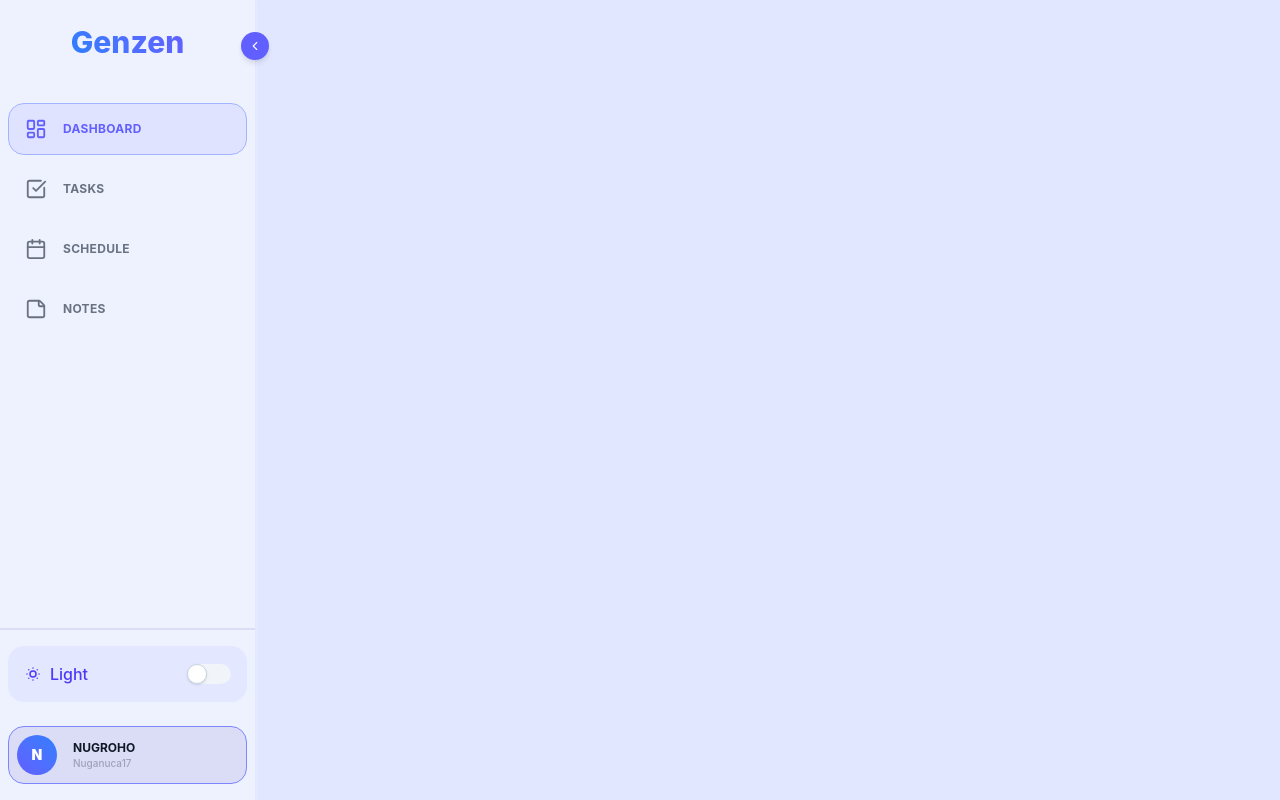
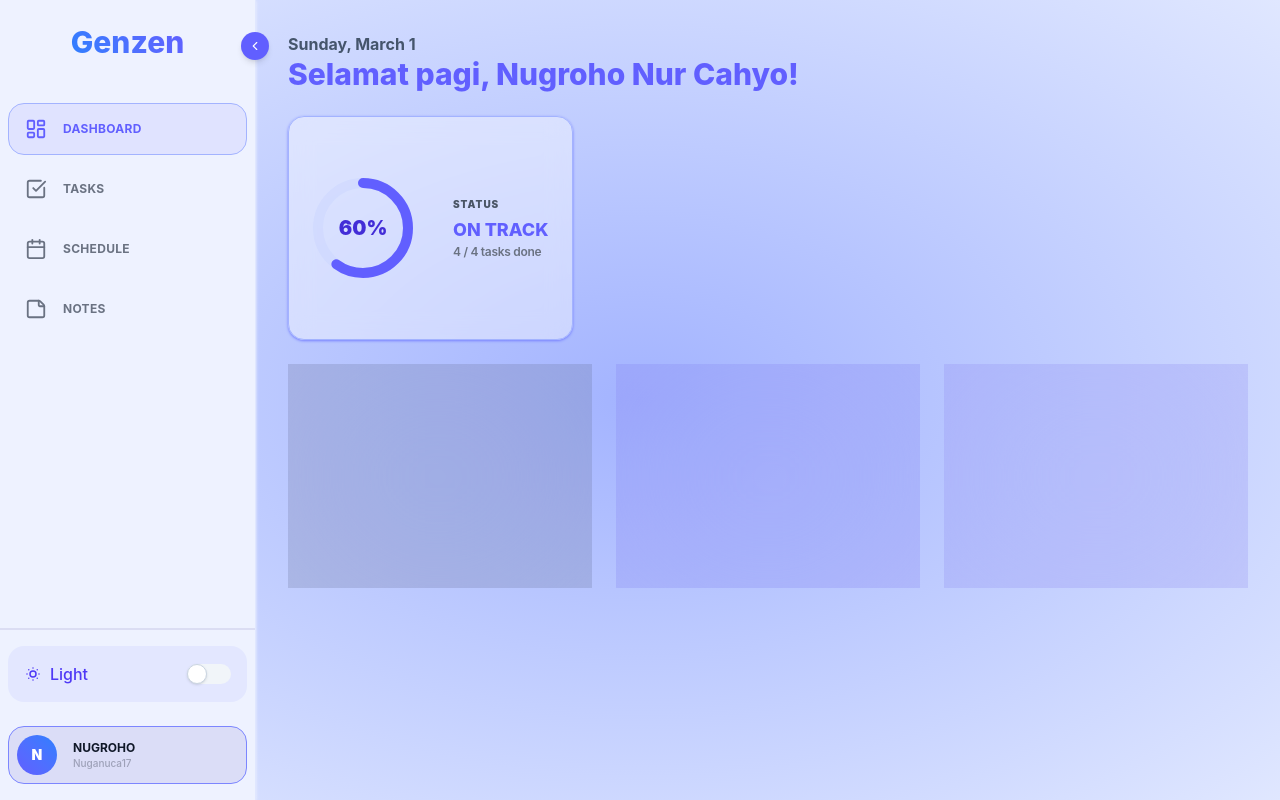
Before and after one commit to Daorza/Zen, a React (Vite) app: page /dashboard in a window 1280 px wide. Built offline with nearby package versions, Linux system fonts and the light colour scheme.

Commit message:
gambaran dashboard

```diff
--- a/src/components/background/AuroraBackground.jsx
+++ b/src/components/background/AuroraBackground.jsx
@@ -1,4 +1,4 @@
-import { useSpring, useTransform } from "motion/react";
+import { useSpring, useTransform, motion } from "motion/react";
 
 function  AuroraBackground({mouseX, mouseY}){
     const y1 = useSpring(useTransform(mouseX, [0, 1], ["-15%", "15%"]), {stiffness: 40, damping: 20})
@@ -11,7 +11,7 @@ function  AuroraBackground({mouseX, mouseY}){
     const x3 = useSpring(useTransform(mouseY, [0, 1], ["-8%", "8%"]), {stiffness: 40, damping: 20})
 
     return (
-        <div className="fixed inset-0 -z-10 overflow-hidden pointer-events-none bg-gray-900">
+        <div className="fixed inset-0 -z-10 overflow-hidden pointer-events-none bg-indigo-100 dark:bg-slate-900">
              {/* Layer 1 - Indigo, follows cursor most */}
             <motion.div
                 className="absolute top-[-20%] left-[-10%] w-[80vw] h-[80vw] rounded-full opacity-30"
@@ -64,3 +64,4 @@ function  AuroraBackground({mouseX, mouseY}){
         </div>
     )
 }
+export default AuroraBackground;
--- a/src/components/layouts/AppLayout.jsx
+++ b/src/components/layouts/AppLayout.jsx
@@ -3,7 +3,7 @@ import SideBar from "./Sidebar"
 import BottomBar from "./BottomBar"
 export default function AppLayout() {
     return (
-        <div className="w-full h-screen flex gap-4 bg-indigo-100 dark:bg-slate-900">
+        <div className="w-full h-screen flex bg-linear-to-tr to-indigo-100 from-indigo-300 bg-radial mask-circle  dark:from-indigo-950 dark:to-slate-900 transition-all duration-300 ease-in-out">
             <div className="hidden md:block">
                 <SideBar/>
             </div>
--- a/src/components/layouts/Sidebar.jsx
+++ b/src/components/layouts/Sidebar.jsx
@@ -31,7 +31,7 @@ const SideBar = () => {
       {/* Collapse Toggle Button */}
       <button
         onClick={() => setCollapsed(!collapsed)}
-        className="absolute -right-3.5 top-8 z-10 w-7 h-7 rounded-full bg-indigo-500 text-white flex items-center justify-center shadow-md hover:bg-indigo-600 transition-colors duration-200"
+        className="absolute -right-3.5 top-8 z-10 w-7 h-7 rounded-full bg-indigo-500 text-white flex items-center justify-center shadow-md hover:bg-indigo-600 transition-colors duration-200  cursor-pointer"
       >
         {collapsed ? <ChevronRight size={14} /> : <ChevronLeft size={14} />}
       </button>
--- /dev/null
+++ b/src/components/ui/CircularProgress.jsx
@@ -0,0 +1,62 @@
+import { motion } from "motion/react";
+
+/**
+ * Reusable Circular Progress component
+ * @param {number} percentage - 0 to 100
+ * @param {number} size - Width/Height in pixels
+ * @param {number} strokeWidth - Thickness of the progress stroke
+ * @param {string} color - CSS color value
+ */
+const CircularProgress = ({
+  percentage = 0,
+  size = 120,
+  strokeWidth = 10,
+  color = "var(--color-indigo-500)",
+}) => {
+  const radius = (size - strokeWidth) / 2;
+  const circumference = radius * 2 * Math.PI;
+  const offset = circumference - (percentage / 100) * circumference;
+
+  return (
+    <div
+      className="relative inline-flex items-center justify-center overflow-visible shrink-0"
+      style={{ width: size, height: size }}
+    >
+      <svg width={size} height={size} className="-rotate-90 overflow-visible">
+        {/* Background Track */}
+        <circle
+          cx={size / 2}
+          cy={size / 2}
+          r={radius}
+          stroke="currentColor"
+          strokeWidth={strokeWidth}
+          fill="transparent"
+          className="text-indigo-200/40 dark:text-white/5"
+        />
+        {/* Progress Arc */}
+        <motion.circle
+          cx={size / 2}
+          cy={size / 2}
+          r={radius}
+          stroke={color}
+          strokeWidth={strokeWidth}
+          fill="transparent"
+          strokeDasharray={circumference}
+          initial={{ strokeDashoffset: circumference }}
+          animate={{ strokeDashoffset: offset }}
+          transition={{ duration: 1.5, ease: "easeOut" }}
+          strokeLinecap="round"
+        />
+      </svg>
+
+      {/* Center Text */}
+      <div className="absolute flex flex-col items-center">
+        <span className="text-xl font-black text-indigo-700 dark:text-white leading-none">
+          {percentage}%
+        </span>
+      </div>
+    </div>
+  );
+};
+
+export default CircularProgress;
--- /dev/null
+++ b/src/components/ui/GlassCard.jsx
@@ -0,0 +1,11 @@
+function GlassCard({ children, className = "", ...props }) {
+  return (
+    <div
+      className={`glass border border-white/40 backdrop-blur-glass p-8 md:p-12 ${className}`}
+      {...props}
+    >
+      {children}
+    </div>
+  );
+}
+export default GlassCard;
--- a/src/pages/dashboard/DashboardPage.jsx
+++ b/src/pages/dashboard/DashboardPage.jsx
@@ -1,5 +1,57 @@
+import GlassCard from "../../components/ui/GlassCard";
+import CircularProgress from "../../components/ui/CircularProgress";
 export default function DashboardPage () {
     return <>
+        <div className="w-full flex flex-col gap-6 p-8">
+            {/* glassy card */}
+            <div className="flex justify-between">
+                <div className="flex flex-col">
+                    <p className="font-bold text-slate-600">
+                        Sunday, March 1
+                    </p>
+                    <h1 className="text-3xl font-extrabold text-indigo-500">
+                        Selamat pagi, Nugroho Nur Cahyo!
+                    </h1>
+                </div>
+            </div>
 
+            {/* stats card */}
+            <div className="flex gap-6 items-center justify-start">
+                 <div className="h-56 bg-white/40 backdrop-blur-md rounded-2xl flex items-center justify-start gap-2 p-6 border border-indigo-300 shadow shadow-indigo-400">
+                    <CircularProgress percentage={60} size={100}  />
+                    <div className="ml-8 hidden sm:block">
+                        <p className="text-[10px] font-black uppercase tracking-widest dark:text-white/30 text-gray-600 mb-1">Status</p>
+                        <p className="text-lg dark:text-white uppercase font-extrabold text-indigo-500">
+                        {60 >= 80 ? "Excellent!" : 60 >= 50 ? "On Track" : "Getting Started"}
+                        </p>
+                        <p className="text-xs dark:text-white/40 tracking-tight font-semibold text-gray-500">
+                        {4} / {4} tasks done
+                        </p>
+                    </div>
+                </div>
+                <div className=" flex-wrap h-56 bg-white/80">
+
+                </div>
+                <div className=" h-56 bg-indigo-700/10 backdrop-blur-liquid">
+
+                </div>
+                <div className=" h-56 bg-indigo-700/10 backdrop-blur-liquid">
+
+                </div>
+            </div>
+
+            {/* activities */}
+            <div className="grid grid-cols-3 gap-6 col-span-4">
+                <div className="col-span-1 h-56 bg-black/10 backdrop-blur-liquid">
+
+                </div>
+                <div className="col-span-1 h-56 bg-indigo-700/10 backdrop-blur-liquid">
+
+                </div>
+                <div className="col-span-1 h-56 bg-indigo-700/10 backdrop-blur-liquid">
+
+                </div>
+            </div>
+        </div>
     </>
 }
--- a/src/styles/index.css
+++ b/src/styles/index.css
@@ -26,6 +26,11 @@
   --color-health: #4CAF7D;
   --color-creative: #FAB95B;
 
+  --blur-glass: 18px;
+  --blur-liquid: 120px;
+  --radius-card: 1.75rem;
+  --radius-pill: 9999px;
+
   /* prefix class */
   --color-bg-primary: var(--bg-primary);
   --color-bg-secondary: var(--bg-secondary);
@@ -38,3 +43,15 @@
 body {
   background-color: var(--color-indigo-950);
 }
+
+.glass {
+  background-color: var(--color-surface);
+  backdrop-filter: blur(var(--blur-glass));
+  border: 1px solid var(--color-border);
+  border-radius: var(--radius-card);
+}
+.glass-strong {
+  background-color: var(--color-surface-strong);
+  backdrop-filter: blur(var(--blur-glass));
+  border: 1px solid var(--color-border);
+}
```
